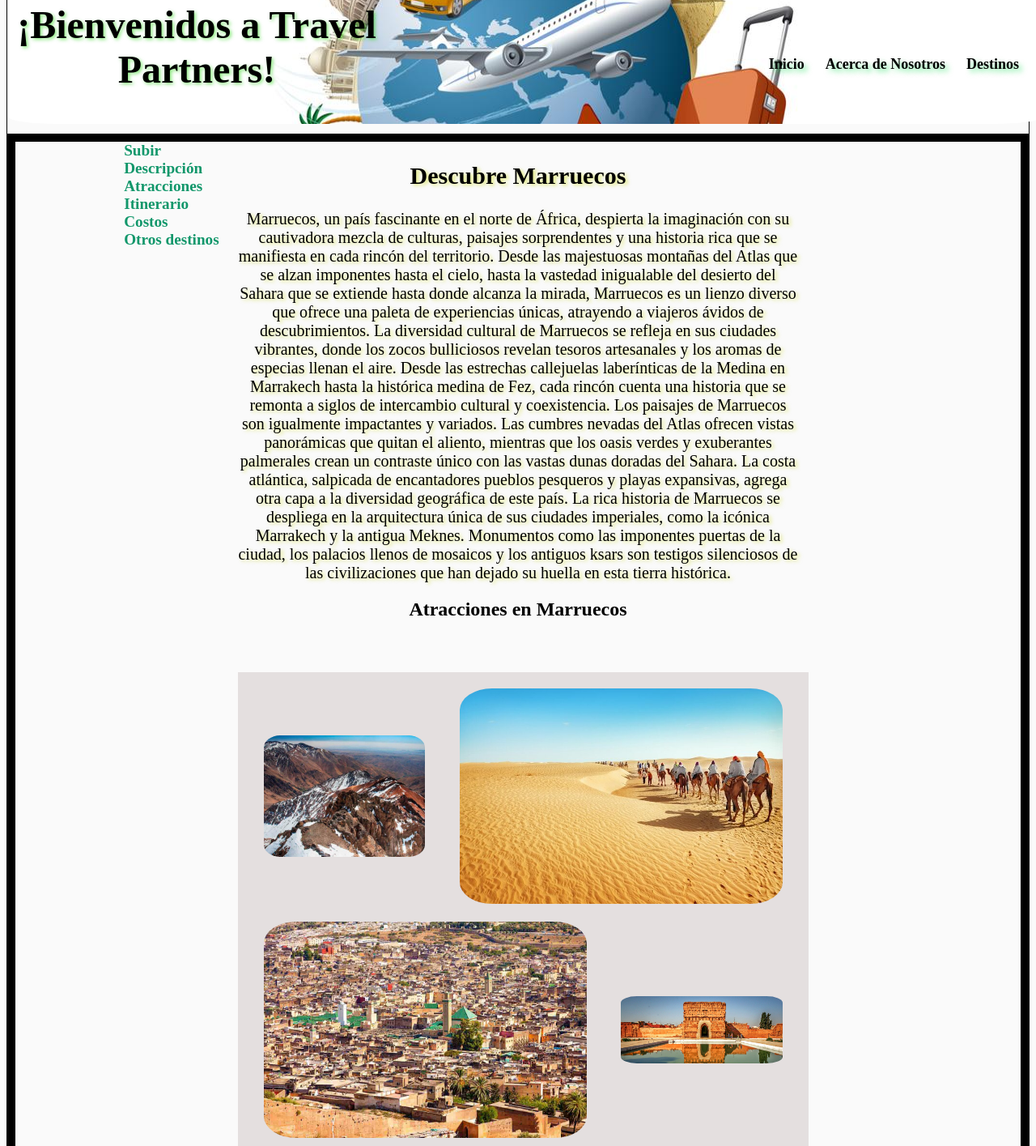
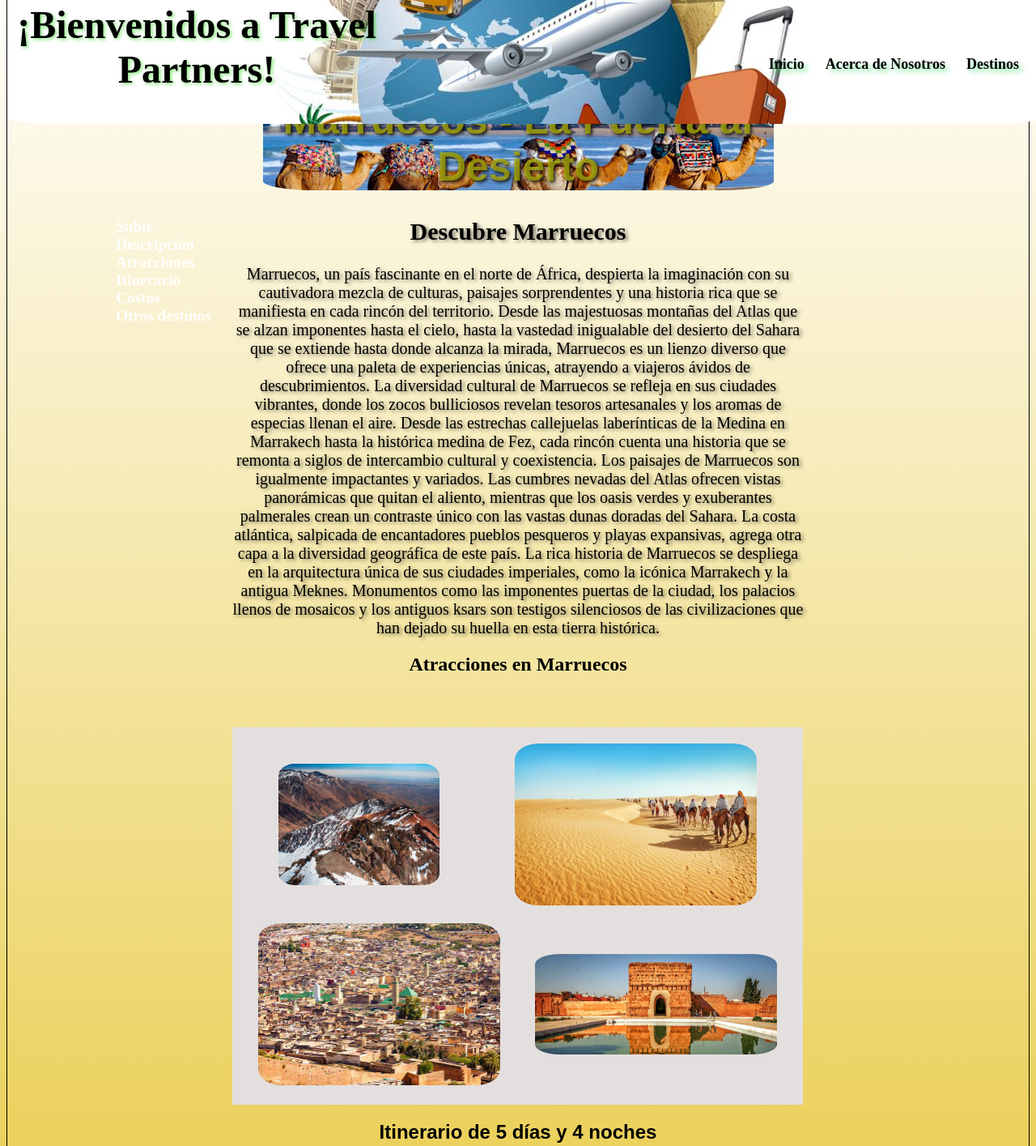
Before and after one commit to santiagoNS2/travel_partners_agency.css, a plain HTML site: page Destinos/marruecos.html in a window 1280 px wide. Shown: the part 37-1452 px from the top of the page at 81% size. Drawn offline with Linux system fonts and the light colour scheme.

Commit message:
retoques de loslos links css

```diff
--- a/Destinos/marruecos.html
+++ b/Destinos/marruecos.html
@@ -5,8 +5,8 @@
     <meta name="viewport" content="width=device-width, initial-scale=1.0" />
     <title>Marruecos - La Puerta al Desierto</title>
     <link rel="icon" href="./../Imagenes/camello.png" type="image/x-icon">
-    <link rel="stylesheet" type="text/css" href="../Estilos/Styles.css" />
-    <link rel="stylesheet" type="text/css" href="../Estilos/Styles_marruecos.css" />
+    <link rel="stylesheet" type="text/css" href="../Estilos/styles.css" />
+    <link rel="stylesheet" type="text/css" href="../Estilos/styles_marruecos.css" />
   </head>
   <body>
     <header>
@@ -22,19 +22,17 @@
         </nav>
       </section>
 
-      <h1>Marruecos - La Puerta al Desierto</h1>
-      <!--<img
-        src="./../Imagenes/marruecos_principal.jpg"
-        alt="Imagen principal de Marruecos"
-        width="400"
-        height="300"
+      <h1 id="titulo">Marruecos - La Puerta al Desierto</h1>
+      <!--
       />-->
 
     </header>
     <main>
+
+
       <nav id="marruecos_nav">
         <ul>
-          <li><a href="./Paris.html">Subir</a></li>
+          <li><a href="./marruecos.html">Subir</a></li>
           <li><a href="#descripcion">Descripción</a></li>
           <li><a href="#atractivos">Atracciones</a></li>
           <li><a href="#itinerario">Itinerario</a></li>
@@ -109,7 +107,7 @@
               </p>
             </div>
           </div>
-          <div class="item small">
+          <div class="item large">
             <img src="./../Imagenes/marrakech.jpg" alt="Marrakech" />
             <div class="overlay">
               <h3>Marrakech</h3>
--- a/Estilos/Styles_Kioto.css
+++ b/Estilos/Styles_Kioto.css
@@ -1,7 +1,6 @@
 body {
   scroll-behavior: smooth;
   background-color: rgba(250, 250, 250, 1);
-  border: 1px solid black;
   text-align: center;
 }
 section {
@@ -15,9 +14,17 @@ main {
   text-align: center;
   padding-left: 10%;
   padding-right: 10%;
-  border: solid 10px black;
+
+
 }
-
+h1{
+  text-align: center;
+  font-size: 50px;
+  color: rgb(187, 53, 0);
+  font-weight: bold;
+  font-family: cursive;
+  text-shadow: 2px 2px 4px rgb(0, 0, 0);
+}
 #inicio {
   position: fixed; /* Posición fija */
   top: 0; /* Posición superior */
@@ -59,7 +66,7 @@ main #kioto_nav {
 }
 
 #kioto_nav ul li a {
-  color: rgb(255, 255, 255); /* Cambia esto al color deseado */
+  color: rgb(0, 0, 0); /* Cambia esto al color deseado */
   text-decoration: none;
   font-weight: bold;
 }
@@ -72,7 +79,9 @@ main #kioto_nav {
   margin-left: auto;
   margin-right: auto;
   font-size: 20px;
-  text-shadow: 3px 2px 4px rgba(204, 218, 8, 0.5);
+  text-shadow: 3px 2px 4px rgb(253, 176, 176);
+  background-image: linear-gradient(to bottom, rgb(206, 116, 116), #ffffff); /* Degradado de azul a blanco */
+  border-radius: 5%;
 }
 
 .gallery {
@@ -82,6 +91,8 @@ main #kioto_nav {
   flex-wrap: wrap;
   margin-left: 15%;
   background-color: #e4dfdf;
+  background-image: linear-gradient(to bottom, rgb(255, 255, 255), #f16565); /* Degradado de azul a blanco */
+  border-radius: 5%;
 }
 
 .item {
@@ -90,7 +101,7 @@ main #kioto_nav {
 }
 
 .large {
-  flex-basis: 60%; /* Tamaño mayor para la imagen grande */
+  flex-basis: 40%; /* Tamaño mayor para la imagen grande */
 }
 
 .item img {
--- a/Estilos/Styles_paris.css
+++ b/Estilos/Styles_paris.css
@@ -1,5 +1,5 @@
 body {
-    background-image: linear-gradient(to bottom, rgb(255, 255, 255), #b6cee2); /* Degradado de azul a blanco */
+    background-image: linear-gradient(to bottom, rgb(255, 255, 255), #ecb5b5); /* Degradado de azul a blanco */
 
 }
 header {
@@ -62,7 +62,7 @@ main #paris_nav {
   margin-left: auto;
   margin-right: auto;
   font-size: 20px;
-  text-shadow: 2px 2px 4px rgba(61, 6, 107, 0.5);
+  text-shadow: 2px 2px 4px rgba(107, 6, 6, 0.5);
 }
 
 .gallery {
--- a/Estilos/styles_Grecia.css
+++ b/Estilos/styles_Grecia.css
@@ -9,10 +9,11 @@ header {
 header h1 {
   text-align: center;
   font-size: 50px;
-  color: rgb(187, 0, 0);
+  color: rgb(203, 204, 133);
   font-weight: bold;
   font-family: serif;
   text-shadow: 2px 2px 4px rgb(228, 170, 170);
+
 
 }
 
@@ -32,7 +33,6 @@ main #paris_nav {
   justify-content: space-around;
   align-items: center;
   font-family: cursive 'Lucida Sans', 'Lucida Sans Regular', 'Lucida Grande', 'Lucida Sans Unicode', Geneva, Verdana, sans-serif;
-  background-image: linear-gradient(to bottom, rgb(219, 121, 103), #fff); /* Degradado de azul a blanco */
   font-size: 1.5vw;
   border-radius: 4%;
 
@@ -53,7 +53,7 @@ main #paris_nav {
   font-weight: bold;
 }
 #paris_nav ul li a:hover {
-  color: #b30404; /* Cambia esto al color deseado al pasar el mouse */
+  color: #b3b004; /* Cambia esto al color deseado al pasar el mouse */
 }
 
 #descripcion {
@@ -62,7 +62,7 @@ main #paris_nav {
   margin-left: auto;
   margin-right: auto;
   font-size: 20px;
-  text-shadow: 2px 2px 4px rgba(61, 6, 107, 0.5);
+  text-shadow: 2px 2px 4px rgba(255, 255, 255, 0.5);
 }
 
 .gallery {
@@ -76,12 +76,12 @@ main #paris_nav {
 }
 
 .item {
-  flex-basis: 30%; /* Tamaño inicial */
+  flex-basis: 39%; /* Tamaño inicial */
   position: relative;
 }
 
 .large {
-  flex-basis: 60%; /* Tamaño mayor para la imagen grande */
+  flex-basis:45%; /* Tamaño mayor para la imagen grande */
 }
 
 .item img {
--- a/Estilos/styles_marruecos.css
+++ b/Estilos/styles_marruecos.css
@@ -3,6 +3,7 @@ body {
     background-color: rgba(250, 250, 250, 1);
     border: 1px solid black;
     text-align: center;
+    background-image: linear-gradient(to bottom, rgb(255, 255, 255), #e7c739); /* Degradado de azul a blanco */
   }
   section {
     scroll-margin-top: 11em; /* Margen superior adicional para el desplazamiento */
@@ -11,12 +12,28 @@ body {
     height: auto;
     padding-top: 9%;
   }
+  #titulo{
+    text-align: center;
+    font-size: 50px;
+    color: rgba(177, 180, 10, 0.733);
+    font-weight: bold;
+    font-family: Arial, Helvetica, sans-serif;
+    text-shadow: 2px 2px 4px rgb(14, 11, 11);
+    background-image: url(../Imagenes/marruecos_principal.jpg);
+    background-position: center;
+    background-size: cover;
+    height: auto;
+    max-width: 50%;
+    margin-left: 25%;
+    border-radius: 10%;
+  }
   main {
     text-align: center;
     padding-left: 10%;
     padding-right: 10%;
-    border: solid 10px black;
+
   }
+
 
   #inicio {
     position: fixed; /* Posición fija */
@@ -59,12 +76,12 @@ body {
   }
 
   #marruecos_nav ul li a {
-    color: rgb(18, 151, 107); /* Cambia esto al color deseado */
+    color: rgb(255, 255, 255); /* Cambia esto al color deseado */
     text-decoration: none;
     font-weight: bold;
   }
   #marruecos_nav ul li a:hover {
-    color: #2d16b4; /* Cambia esto al color deseado al pasar el mouse */
+    color: #43ccdf; /* Cambia esto al color deseado al pasar el mouse */
   }
 
   #descripcion {
@@ -72,7 +89,7 @@ body {
     margin-left: auto;
     margin-right: auto;
     font-size: 20px;
-    text-shadow: 3px 2px 4px rgba(204, 218, 8, 0.5);
+    text-shadow: 3px 2px 4px rgba(3, 3, 3, 0.5);
   }
 
   .gallery {
@@ -90,7 +107,7 @@ body {
   }
 
   .large {
-    flex-basis: 60%; /* Tamaño mayor para la imagen grande */
+    flex-basis: 45%; /* Tamaño mayor para la imagen grande */
   }
 
   .item img {
--- a/Estilos/styles_nueva zelanda.css
+++ b/Estilos/styles_nueva zelanda.css
@@ -10,10 +10,10 @@ header {
 header h1 {
   text-align: center;
   font-size: 50px;
-  color: rgb(187, 0, 0);
+  color: rgb(0, 187, 140);
   font-weight: bold;
   font-family: serif;
-  text-shadow: 2px 2px 4px rgb(228, 170, 170);
+  text-shadow: 2px 2px 4px rgb(85, 231, 231);
 
 }
 
@@ -33,7 +33,7 @@ main #paris_nav {
   justify-content: space-around;
   align-items: center;
   font-family: cursive 'Lucida Sans', 'Lucida Sans Regular', 'Lucida Grande', 'Lucida Sans Unicode', Geneva, Verdana, sans-serif;
-  background-image: linear-gradient(to bottom, rgb(219, 121, 103), #fff); /* Degradado de azul a blanco */
+  background-image: linear-gradient(to bottom, rgb(157, 241, 247), #fff); /* Degradado de azul a blanco */
   font-size: 1.5vw;
   border-radius: 4%;
 
@@ -72,7 +72,8 @@ main #paris_nav {
   align-items: center;
   flex-wrap: wrap;
   margin-left: 15%;
-  background-color: #e4dfdf;
+  background-color: #ffffff;
+  background-image: linear-gradient(to bottom, rgb(255, 255, 255),  #b6cee2); /* Degradado de azul a blanco */
 
 }
 
@@ -82,7 +83,7 @@ main #paris_nav {
 }
 
 .large {
-  flex-basis: 60%; /* Tamaño mayor para la imagen grande */
+  flex-basis: 50%; /* Tamaño mayor para la imagen grande */
 }
 
 .item img {
--- a/Estilos/styles_rio.css
+++ b/Estilos/styles_rio.css
@@ -1,5 +1,5 @@
 body {
-    background-image: linear-gradient(to bottom, rgb(255, 255, 255), #b6cee2); /* Degradado de azul a blanco */
+    background-image: linear-gradient(to bottom, rgb(255, 255, 255), #dbecda,rgb(255,255,255)); /* Degradado de azul a blanco */
 
 }
 header {
@@ -9,10 +9,10 @@ header {
 header h1 {
   text-align: center;
   font-size: 50px;
-  color: rgb(187, 0, 0);
+  color: rgb(0, 85, 74);
   font-weight: bold;
-  font-family: serif;
-  text-shadow: 2px 2px 4px rgb(228, 170, 170);
+  font-family: ebrima, 'Trebuchet MS', sans-serif;
+  text-shadow: 2px 2px 4px rgb(251, 255, 0);
 
 }
 
@@ -32,7 +32,6 @@ main #paris_nav {
   justify-content: space-around;
   align-items: center;
   font-family: cursive 'Lucida Sans', 'Lucida Sans Regular', 'Lucida Grande', 'Lucida Sans Unicode', Geneva, Verdana, sans-serif;
-  background-image: linear-gradient(to bottom, rgb(219, 121, 103), #fff); /* Degradado de azul a blanco */
   font-size: 1.5vw;
   border-radius: 4%;
 
@@ -62,7 +61,7 @@ main #paris_nav {
   margin-left: auto;
   margin-right: auto;
   font-size: 20px;
-  text-shadow: 2px 2px 4px rgba(61, 6, 107, 0.5);
+  text-shadow: 2px 2px 4px rgba(2, 7, 255, 0.5);
 }
 
 .gallery {
@@ -71,12 +70,12 @@ main #paris_nav {
   align-items: center;
   flex-wrap: wrap;
   margin-left: 15%;
-  background-color: #e4dfdf;
-
+  background-image: linear-gradient(to bottom, rgb(255, 255, 255), #8feba3); /* Degradado de azul a blanco */
+  border-radius: 10%;
 }
 
 .item {
-  flex-basis: 30%; /* Tamaño inicial */
+  flex-basis: 40%; /* Tamaño inicial */
   position: relative;
 }
 
@@ -112,7 +111,7 @@ main #paris_nav {
 }
 
 #itinerario {
-  font-family: Arial, sans-serif;
+  font-family: Cambria, Cochin, Georgia, Times, 'Times New Roman', serif;
 
   margin-left: 15%;
 margin-right: 15%;}
```
Also changed, not shown: Destinos/Grecia.html (+6 -6 lines), Destinos/Nueva Zelanda.html (+4 -4 lines), Destinos/Paris.html (+2 -2 lines), Destinos/Rio_de_janeiro.html (+3 -3 lines), Destinos/kioto.html (+4 -4 lines).
